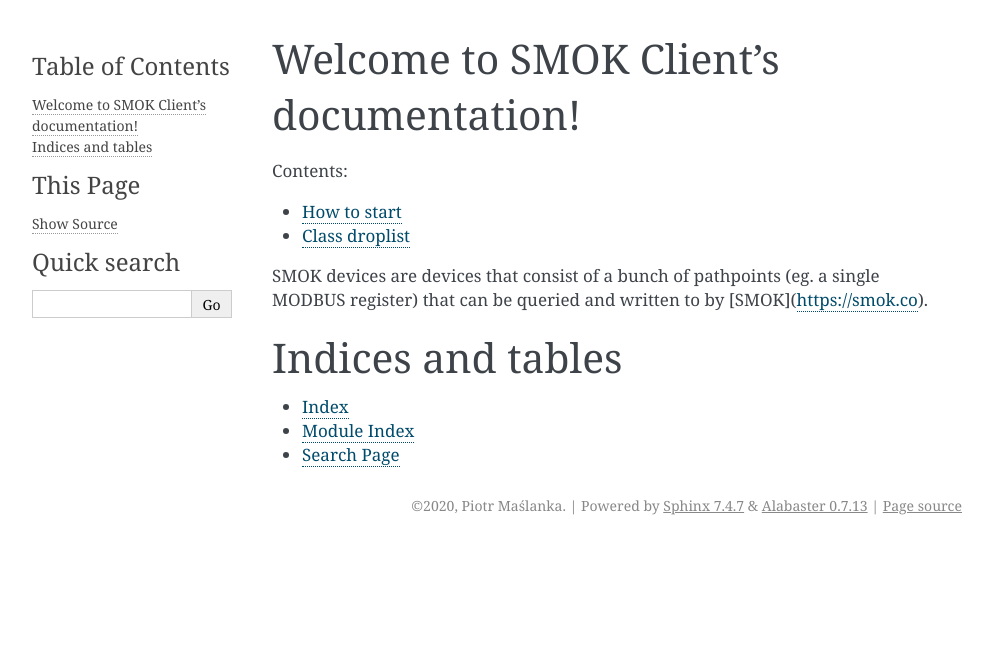
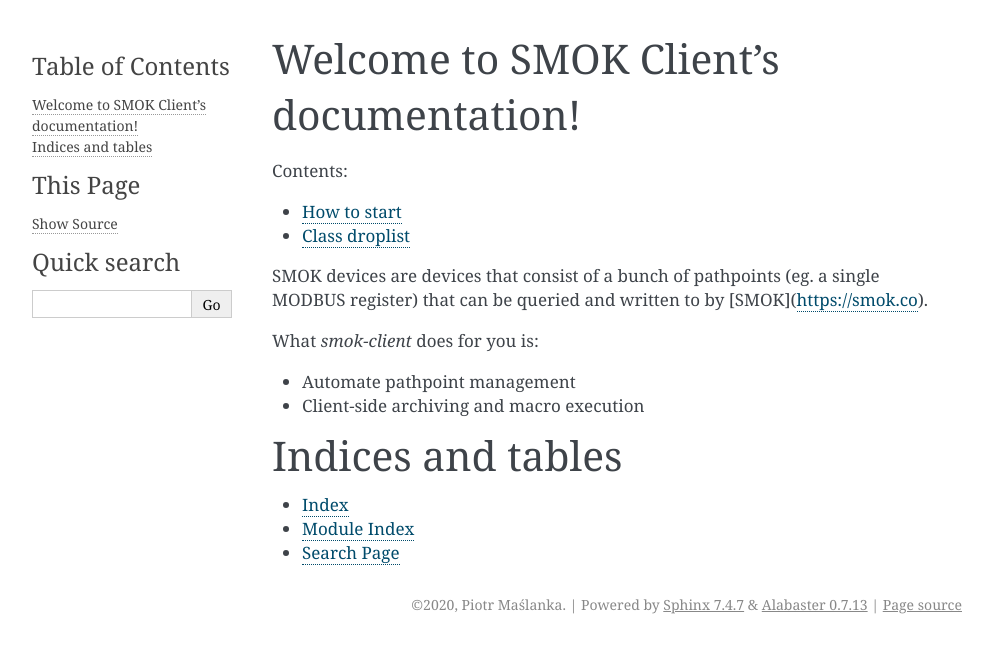
Before and after one commit to smok-serwis/smok-client, a Sphinx documentation site: the page built from docs/index.rst, in a window 1280 px wide. Shown: the top 653 px of the page, without its empty margins (148-1140 px from the left). Built offline with Sphinx 7.4.7, drawn with Linux system fonts in a browser that asks for light colours.

Commit message:
minor refactorings and docs improvements

```diff
--- a/docs/index.rst
+++ b/docs/index.rst
@@ -11,6 +11,12 @@
 SMOK devices are devices that consist of a bunch of pathpoints (eg. a single MODBUS register)
 that can be queried and written to by [SMOK](https://smok.co).
 
+What `smok-client` does for you is:
+
+* Automate pathpoint management
+* Client-side archiving and macro execution
+
+
 Indices and tables
 ==================
 
```
Also changed, not shown: docs/how-to-start.rst (+7 -1 lines), examples/skylab/README.md (added), 2 other files.
